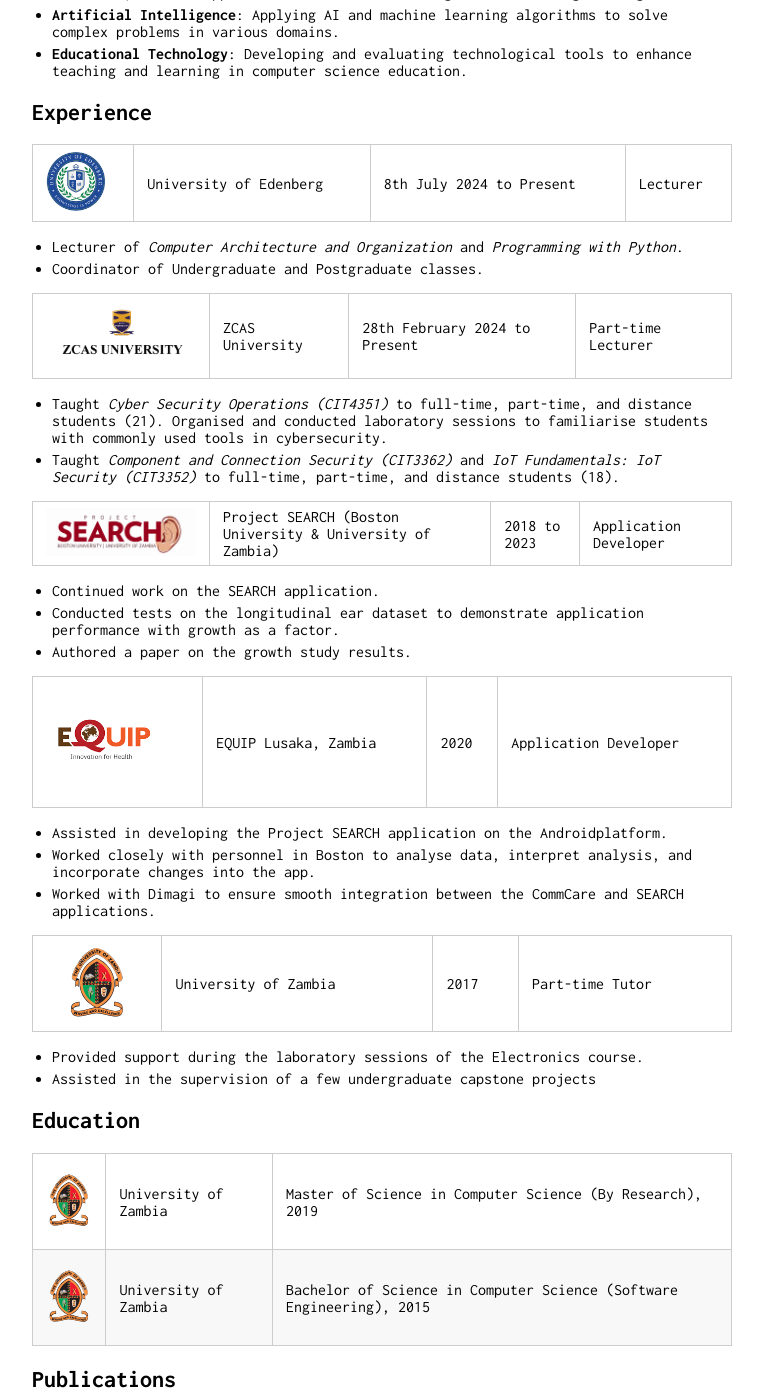
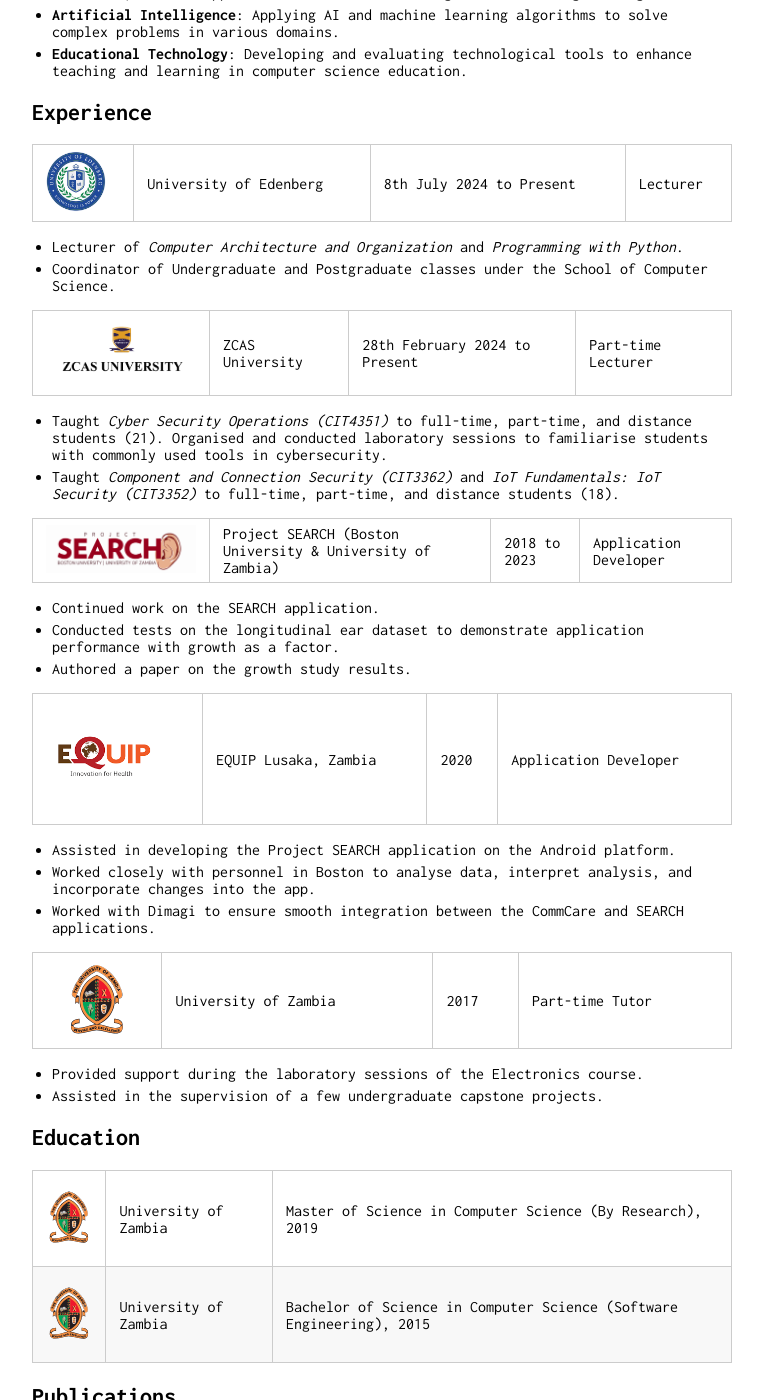
Before and after one commit to a1inani/a1inani.github.io, a Jekyll site: the page built from index.md, in a window 1280 px wide and 1400 px high, scrolled down 436 px. Shown: the whole window, without its empty margins (258-1021 px from the left). Built offline with Jekyll 4.4.1, drawn with Linux system fonts in a browser that asks for light colours; our own code applies the rules of GitHub Pages for plain Markdown files.

Commit message:
Fix typos and add revised CV

```diff
--- a/index.md
+++ b/index.md
@@ -23,7 +23,7 @@ My research interests include:
 <img src="/img/uoe.png" style="width: 60px;" /> | University of Edenberg | 8th July 2024 to Present | Lecturer
 
 - Lecturer of *Computer Architecture and Organization* and *Programming with Python*.
-- Coordinator of Undergraduate and Postgraduate classes.
+- Coordinator of Undergraduate and Postgraduate classes under the School of Computer Science.
 
 <img src="/img/zcasu.png" style="width: 150px;" /> | ZCAS University | 28th February 2024 to Present | Part-time Lecturer
 
@@ -38,14 +38,14 @@ My research interests include:
 
 <img src="/img/equip.png" style="width: 115px;" /> | EQUIP Lusaka, Zambia | 2020 | Application Developer
 
-- Assisted in developing the Project SEARCH application on the Androidplatform.
+- Assisted in developing the Project SEARCH application on the Android platform.
 - Worked closely with personnel in Boston to analyse data, interpret analysis, and incorporate changes into the app.
 - Worked with Dimagi to ensure smooth integration between the CommCare and SEARCH applications.
 
 <img src="/img/unza.svg" style="height: 80px;" /> | University of Zambia | 2017 | Part-time Tutor
 
 - Provided support during the laboratory sessions of the Electronics course.
-- Assisted in the supervision of a few undergraduate capstone projects
+- Assisted in the supervision of a few undergraduate capstone projects.
 
 ## Education
 
```
Also changed, not shown: 1 other file.
